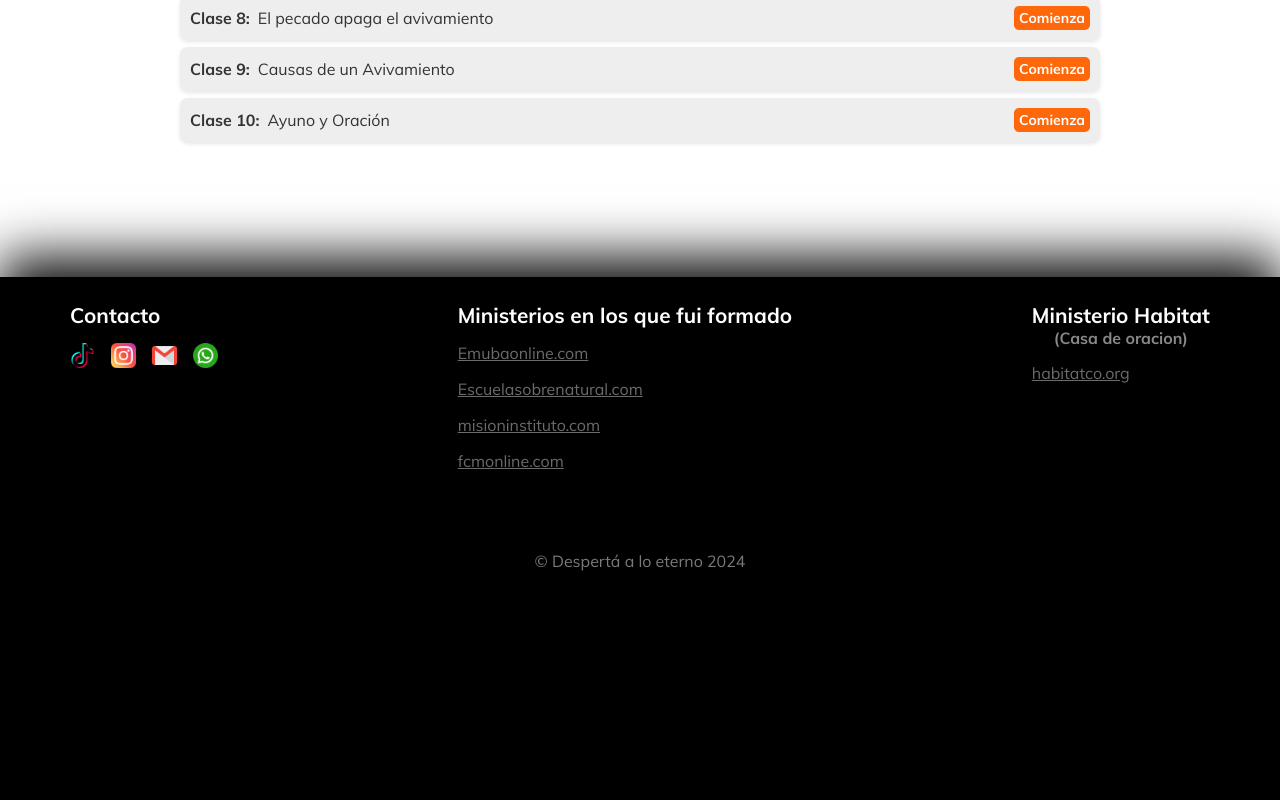
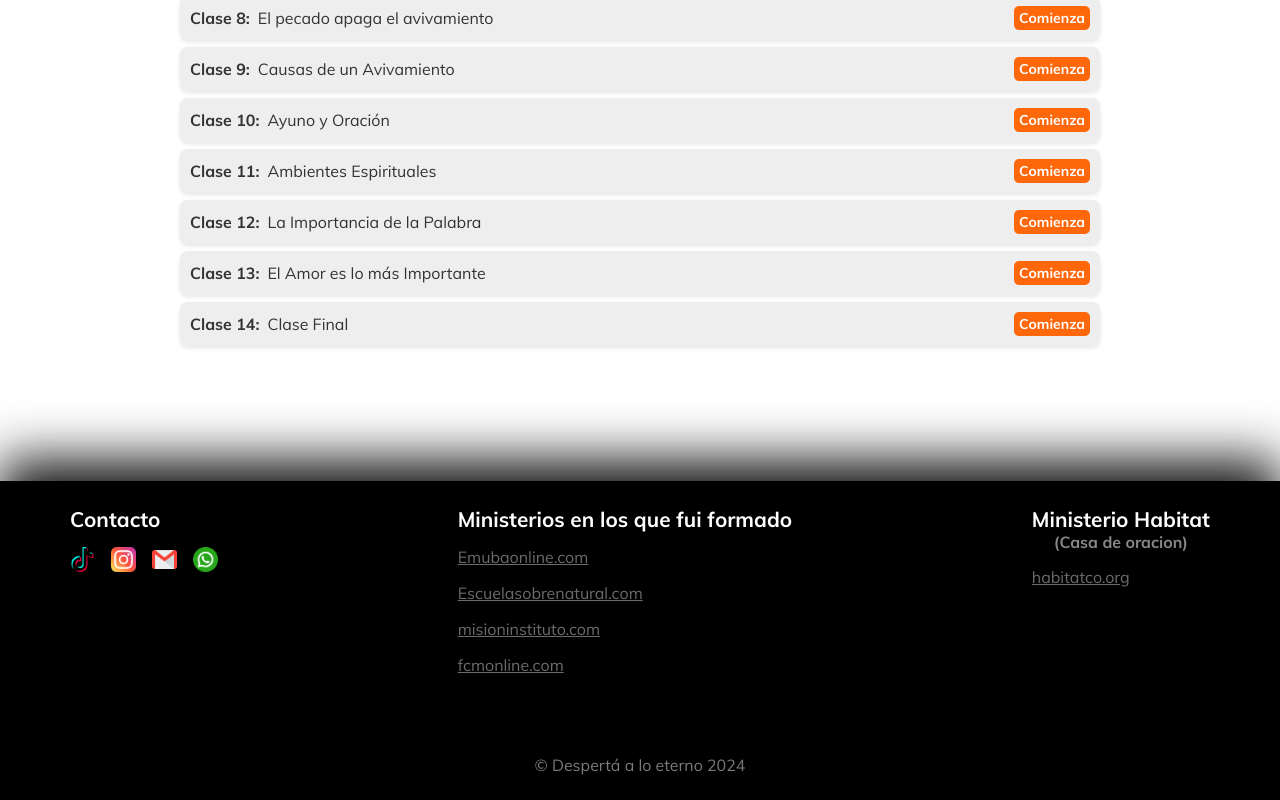
Before and after one commit to Neoagustin/Claros-de-inspiracion, a React (Vite) app: page /curso/1 in a window 1280 px wide. Shown: the part 1914-2714 px from the top of the page. Before the commit the page ends 2510 px from the top, so only its background shows below. Built offline with nearby package versions, Linux system fonts and the light colour scheme; the HTML template or start-up script is replaced by a standard one.

Commit message:
Agregando todas las clases

```diff
--- a/index.html
+++ b/index.html
@@ -5,9 +5,9 @@
     <link rel="icon" type="image/svg+xml" href="./src/assets/img/homeBackground.jpg" />
     <meta name="viewport" content="width=device-width, initial-scale=1.0" />
     <meta name="google" content="notranslate">
-    <!-- <meta property="og:title" content="Despertá a lo Eterno">
+    <meta property="og:title" content="Despertá a lo Eterno">
     <meta property="og:image" content="https://firebasestorage.googleapis.com/v0/b/desperta-a-lo-eterno.appspot.com/o/imagen_Arbol.jpg?alt=media&token=df032de3-d359-434d-932e-9e5eb41e8845">
-    <meta property="og:url" content="https://desperta-a-lo-eterno.netlify.app/"> -->
+    <meta property="og:url" content="https://desperta-a-lo-eterno.netlify.app/">
 
     <title>Despertá a lo Eterno</title>
   </head>
--- a/src/pages/Courses/Components/CoursesData.js
+++ b/src/pages/Courses/Components/CoursesData.js
@@ -72,6 +72,26 @@ const courses = [
         title: "Ayuno y Oración",
         video: "https://firebasestorage.googleapis.com/v0/b/desperta-a-lo-eterno.appspot.com/o/Cursos%2FCurso%201%2FClase%2010.mp4?alt=media&token=5065321c-38f3-43e4-be53-dec67c8185b8"
       },
+      {
+        id: 11,
+        title: "Ambientes Espirituales",
+        video: "https://firebasestorage.googleapis.com/v0/b/desperta-a-lo-eterno.appspot.com/o/Cursos%2FCurso%201%2FClase%2011.mp4?alt=media&token=a4b461de-4a80-45df-aee4-3d928991b368"
+      },
+      {
+        id: 12,
+        title: "La Importancia de la Palabra",
+        video: "https://firebasestorage.googleapis.com/v0/b/desperta-a-lo-eterno.appspot.com/o/Cursos%2FCurso%201%2FClase%2012.mp4?alt=media&token=a733bd5d-4146-4e2f-bbd1-690f8ca24622"
+      },
+      {
+        id: 13,
+        title: "El Amor es lo más Importante",
+        video: "https://firebasestorage.googleapis.com/v0/b/desperta-a-lo-eterno.appspot.com/o/Cursos%2FCurso%201%2FClase%2013.mp4?alt=media&token=38af0450-1f64-4a0a-9450-1dbbb1d7211b"
+      },
+      {
+        id: 14,
+        title: "Clase Final",
+        video: "https://firebasestorage.googleapis.com/v0/b/desperta-a-lo-eterno.appspot.com/o/Cursos%2FCurso%201%2FClase%2014.mp4?alt=media&token=93c2d9a7-1a17-4d8b-a5f2-40d10d3a13ca"
+      },
     ]
   },
   {
```
